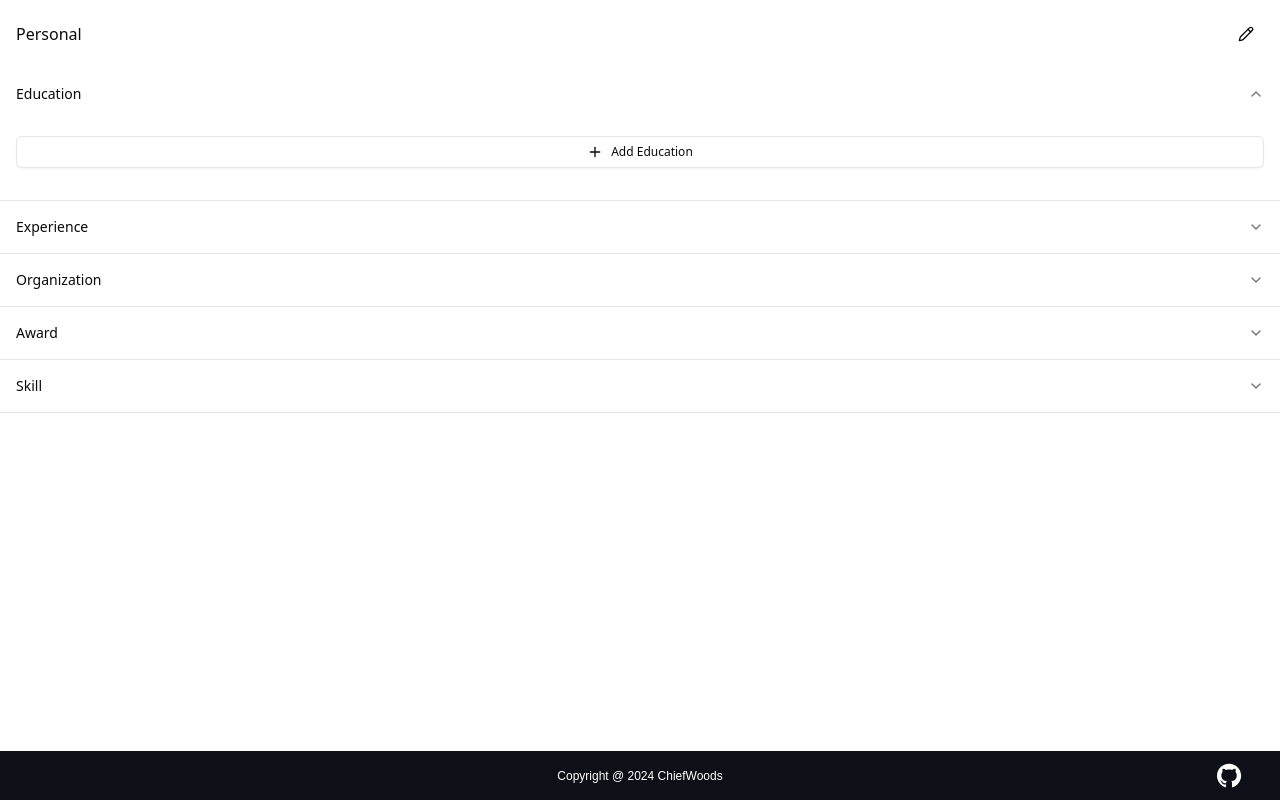
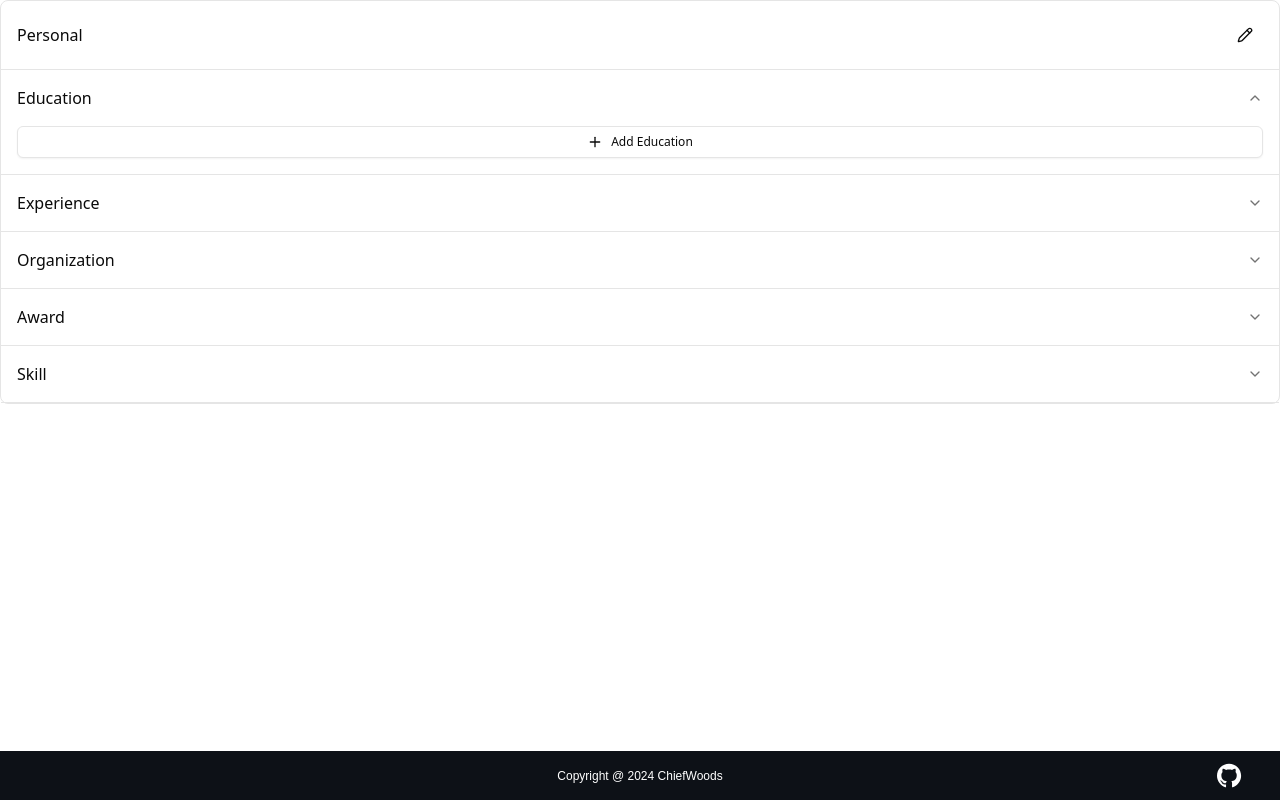
Before and after one commit to ChiefWoods/cv-application, a React (Vite) app: page / in a window 1280 px wide. Both pictures are taken after a click on the button "Education". Built offline with nearby package versions, Linux system fonts and the light colour scheme.

Commit message:
Improve styling

```diff
--- a/src/App.tsx
+++ b/src/App.tsx
@@ -38,14 +38,16 @@ export default function App() {
   return (
     <>
       <main>
-        <section id="editor">
+        <section id="editor" className="flex-1 rounded-lg border">
           <Accordion type="single" collapsible>
-            <div className="flex items-center justify-between gap-x-3 p-4">
-              <p>Personal</p>
+            <div className="flex items-center justify-between gap-x-3 border-b p-4">
+              <p className="accordion-title">Personal</p>
               <PersonalSection personal={personal} setPersonal={setPersonal} />
             </div>
             <AccordionItem value="education">
-              <AccordionTrigger className="p-4">Education</AccordionTrigger>
+              <AccordionTrigger className="accordion-title p-4">
+                Education
+              </AccordionTrigger>
               <AccordionContent>
                 <EducationSection
                   educations={educations}
@@ -54,7 +56,9 @@ export default function App() {
               </AccordionContent>
             </AccordionItem>
             <AccordionItem value="experience">
-              <AccordionTrigger className="p-4">Experience</AccordionTrigger>
+              <AccordionTrigger className="accordion-title p-4">
+                Experience
+              </AccordionTrigger>
               <AccordionContent>
                 <ExperienceSection
                   experiences={experiences}
@@ -63,7 +67,9 @@ export default function App() {
               </AccordionContent>
             </AccordionItem>
             <AccordionItem value="organization">
-              <AccordionTrigger className="p-4">Organization</AccordionTrigger>
+              <AccordionTrigger className="accordion-title p-4">
+                Organization
+              </AccordionTrigger>
               <AccordionContent>
                 <OrganizationSection
                   organizations={organizations}
@@ -72,13 +78,17 @@ export default function App() {
               </AccordionContent>
             </AccordionItem>
             <AccordionItem value="award">
-              <AccordionTrigger className="p-4">Award</AccordionTrigger>
+              <AccordionTrigger className="accordion-title p-4">
+                Award
+              </AccordionTrigger>
               <AccordionContent>
                 <AwardSection awards={awards} setAwards={setAwards} />
               </AccordionContent>
             </AccordionItem>
             <AccordionItem value="skill">
-              <AccordionTrigger className="p-4">Skill</AccordionTrigger>
+              <AccordionTrigger className="accordion-title p-4">
+                Skill
+              </AccordionTrigger>
               <AccordionContent>
                 <SkillSection skills={skills} setSkills={setSkills} />
               </AccordionContent>
--- a/src/components/AwardSection.tsx
+++ b/src/components/AwardSection.tsx
@@ -108,7 +108,7 @@ export function AwardSection({
   }
 
   return (
-    <div className="flex flex-col gap-y-4 p-4">
+    <div className="flex flex-col gap-y-4 px-4">
       {awards.map((award) => {
         return (
           <div
--- a/src/components/EducationSection.tsx
+++ b/src/components/EducationSection.tsx
@@ -111,7 +111,7 @@ export function EducationSection({
   }
 
   return (
-    <div className="flex flex-col gap-y-4 p-4">
+    <div className="flex flex-col gap-y-4 px-4">
       {educations.map((edu) => {
         return (
           <div
--- a/src/components/ExperienceSection.tsx
+++ b/src/components/ExperienceSection.tsx
@@ -113,7 +113,7 @@ export function ExperienceSection({
   }
 
   return (
-    <div className="flex flex-col gap-y-4 p-4">
+    <div className="flex flex-col gap-y-4 px-4">
       {experiences.map((exp) => {
         return (
           <div
--- a/src/components/OrganizationSection.tsx
+++ b/src/components/OrganizationSection.tsx
@@ -114,7 +114,7 @@ export function OrganizationSection({
   }
 
   return (
-    <div className="flex flex-col gap-y-4 p-4">
+    <div className="flex flex-col gap-y-4 px-4">
       {organizations.map((org) => {
         return (
           <div
--- a/src/components/SkillSection.tsx
+++ b/src/components/SkillSection.tsx
@@ -83,7 +83,7 @@ export function SkillSection({
   }
 
   return (
-    <div className="flex flex-col gap-y-4 p-4">
+    <div className="flex flex-col gap-y-4 px-4">
       {skills.map((skill) => {
         return (
           <div
--- a/src/index.css
+++ b/src/index.css
@@ -77,3 +77,9 @@
     }
   }
 }
+
+@layer utilities {
+  .accordion-title {
+    @apply text-base;
+  }
+}
```
